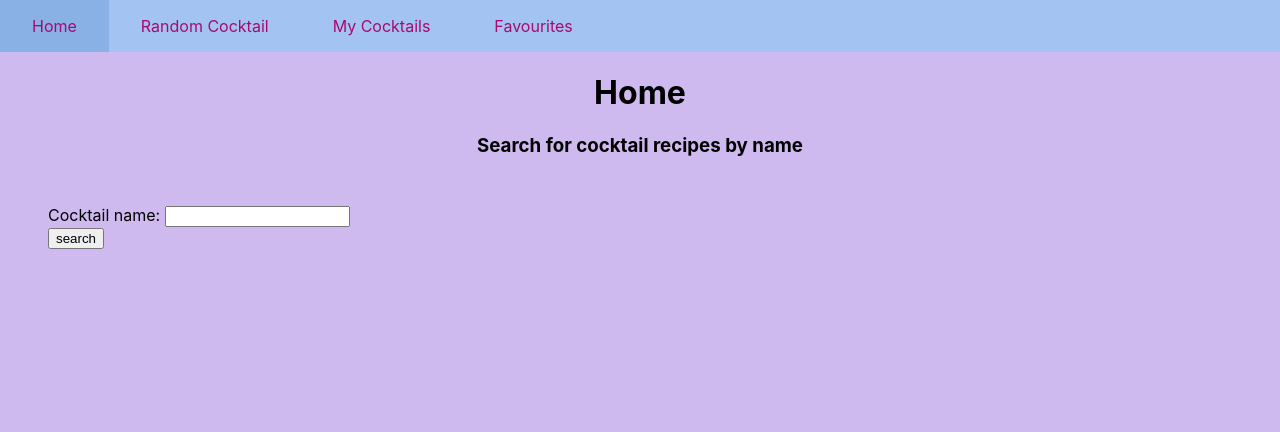
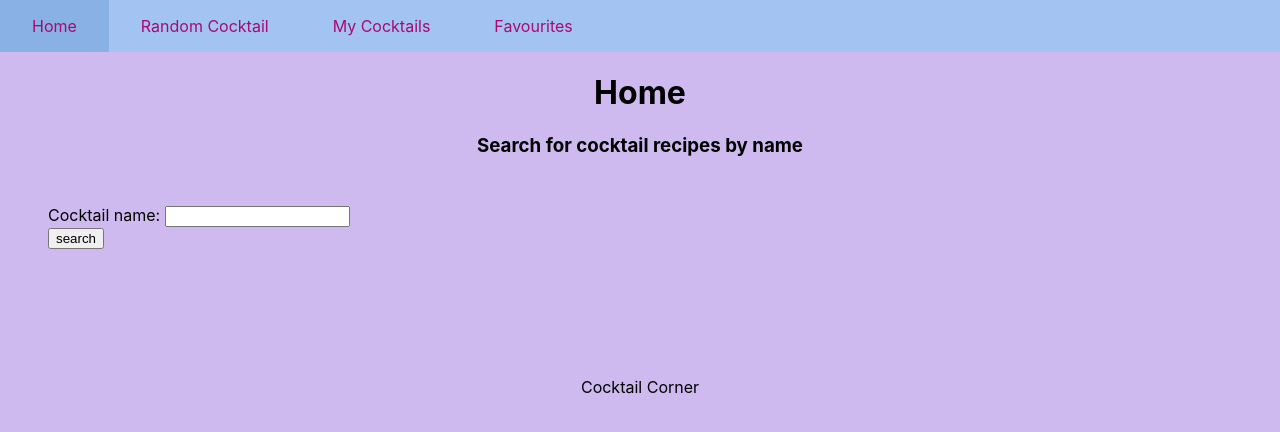
Before and after one commit to magikitty/cocktail-app, a React (Create React App) app: page / in a window 1280 px wide. Shown: the top 432 px of the page. Built offline with nearby package versions, Linux system fonts and the light colour scheme.

Commit message:
Add Footer component to page components

```diff
--- a/src/Components/NaviationBar.css
+++ b/src/Components/NaviationBar.css
@@ -22,3 +22,16 @@
 .header li a:hover {
     background-color: #8ab1e5;
 }
+
+.footer {
+    /*position: relative;*/
+    margin-top: 10%;
+    bottom: 0;
+    width: 100%;
+    height: 2.5rem;
+    /*background-color: #a3c4f3;*/
+}
+
+.footer-text {
+    text-align: center;
+}
--- /dev/null
+++ b/src/layout/Footer.js
@@ -0,0 +1,11 @@
+import "../Components/NaviationBar.css";
+
+const Footer = () => {
+  return (
+    <div className="footer">
+      <p className="footer-text">Cocktail Corner</p>
+    </div>
+  )
+}
+
+export default Footer;
--- a/src/pages/Favourites.js
+++ b/src/pages/Favourites.js
@@ -1,6 +1,7 @@
 import {useEffect, useState} from "react";
 import CocktailList from "../Components/CocktailList";
 import "../Components/Cocktail.css";
+import Footer from "../layout/Footer";
 
 const Favourites = () => {
   const [cocktails, setCocktails] = useState([]);
@@ -59,6 +60,7 @@ const Favourites = () => {
         buttonVisibility="isVisible"
         buttonVisibilityFavourite="isHidden"
       />
+      <Footer/>
     </div>
   )
 }
--- a/src/pages/Home.js
+++ b/src/pages/Home.js
@@ -1,5 +1,6 @@
 import FetchCocktailsWithForm from "../Components/FetchCocktailsWithForm";
 import "../Components/Form.css";
+import Footer from "../layout/Footer";
 
 const Home = (props) => {
   const apiUrl = "https://www.thecocktaildb.com/api/json/v1/1/search.php?s=";
@@ -9,6 +10,7 @@ const Home = (props) => {
       <h1>Home</h1>
       <h3>Search for cocktail recipes by name</h3>
       <FetchCocktailsWithForm urlApi={apiUrl} addFavouriteHandler={props.addFavouriteHandler}/>
+      <Footer/>
     </div>
   )
 }
--- a/src/pages/MyCocktails.js
+++ b/src/pages/MyCocktails.js
@@ -2,6 +2,7 @@ import {useEffect, useState} from "react";
 
 import CocktailList from "../Components/CocktailList";
 import AddCocktail from "../Components/AddCocktail";
+import Footer from "../layout/Footer";
 
 const MyCocktails = (props) => {
   const [cocktails, setCocktails] = useState([]);
@@ -88,7 +89,7 @@ const MyCocktails = (props) => {
         buttonVisibilityFavourite="isVisible"
         addFavouriteHandler={props.addFavouriteHandler}
       />
-      <p>Cocktail Corner</p>
+      <Footer/>
     </div>
   )
 };
--- a/src/pages/RandomCocktail.js
+++ b/src/pages/RandomCocktail.js
@@ -1,4 +1,5 @@
 import FetchCocktails from "../Components/FetchCocktails";
+import Footer from "../layout/Footer";
 
 const RandomCocktail = (props) => {
   const apiUrl = "https://www.thecocktaildb.com/api/json/v1/1/random.php";
@@ -7,6 +8,7 @@ const RandomCocktail = (props) => {
     <div>
       <h1>Random Cocktail</h1>
       <FetchCocktails urlApi={apiUrl} buttonText="Get random cocktail" addFavouriteHandler={props.addFavouriteHandler}/>
+      <Footer/>
     </div>
   )
 }
```
